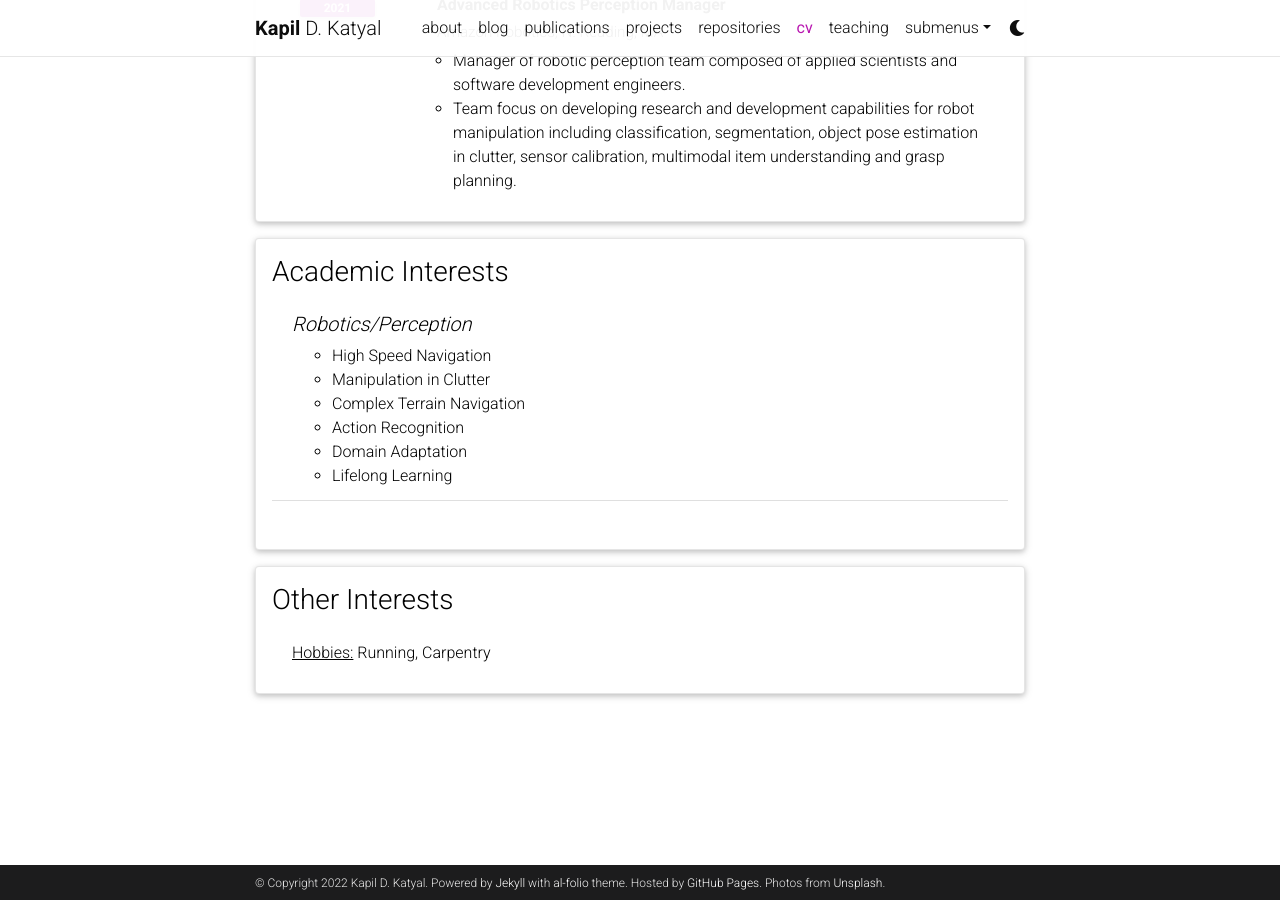
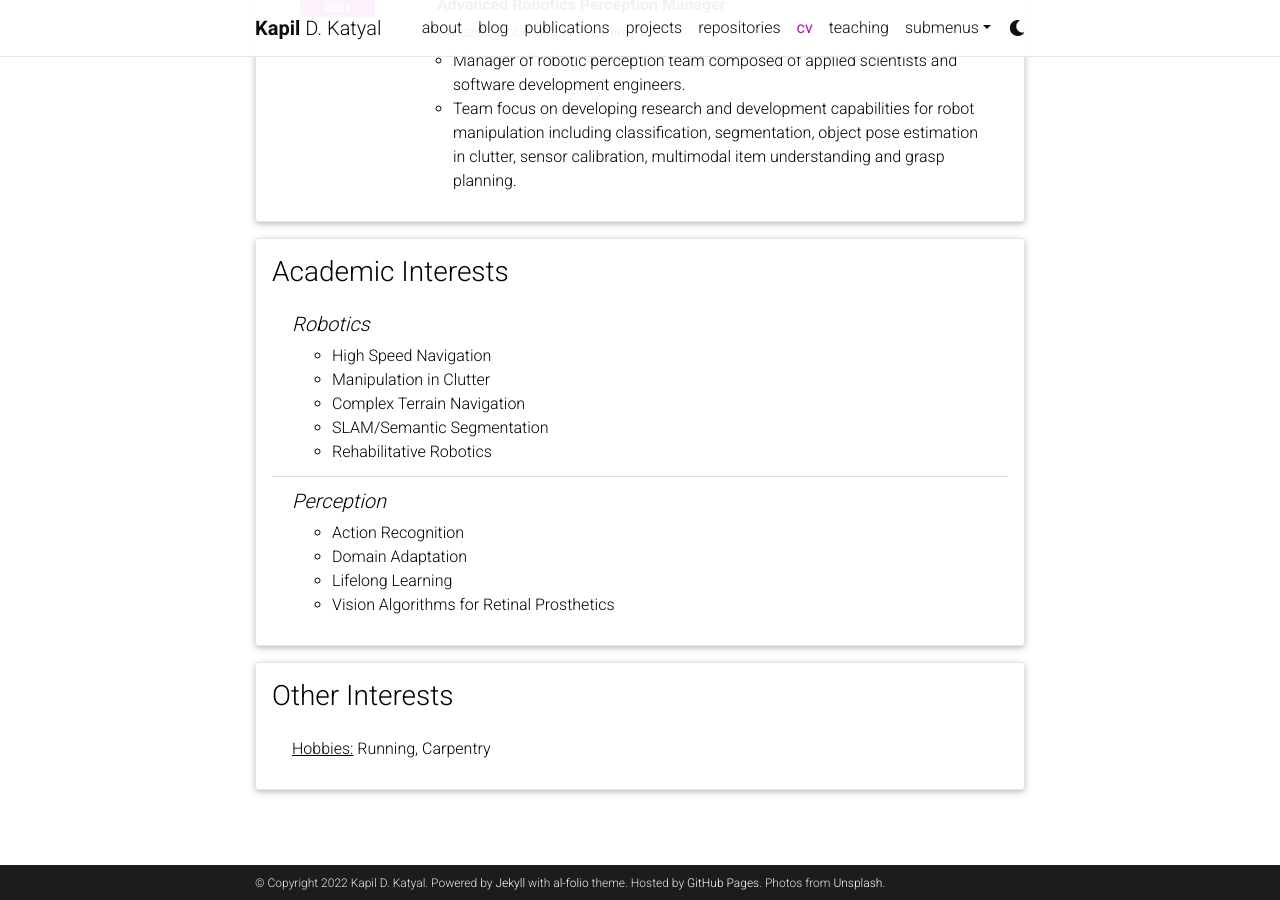
Before and after one commit to kdk132/kdk132.github.io, a Jekyll site: the page built from _pages/cv.md, in a window 1280 px wide and 900 px high, scrolled down 1183 px. Built offline with Jekyll 4.4.1, drawn with Linux system fonts in a browser that asks for light colours; comment, search, counter and statistics services are not loaded; a style sheet for code colours, icons or effects is not loaded.

Commit message:
Update cv.yml

```diff
--- a/_data/cv.yml
+++ b/_data/cv.yml
@@ -41,16 +41,19 @@
 - title: Academic Interests
   type: nested_list
   contents:
-    - title: Robotics/Perception
+    - title: Robotics
       items:
         - High Speed Navigation
         - Manipulation in Clutter
         - Complex Terrain Navigation
+        - SLAM/Semantic Segmentation
+        - Rehabilitative Robotics
+    - title: Perception
+      items:
         - Action Recognition
         - Domain Adaptation
         - Lifelong Learning
-    -
-
+        - Vision Algorithms for Retinal Prosthetics
 - title: Other Interests
   type: list
   contents:
```
